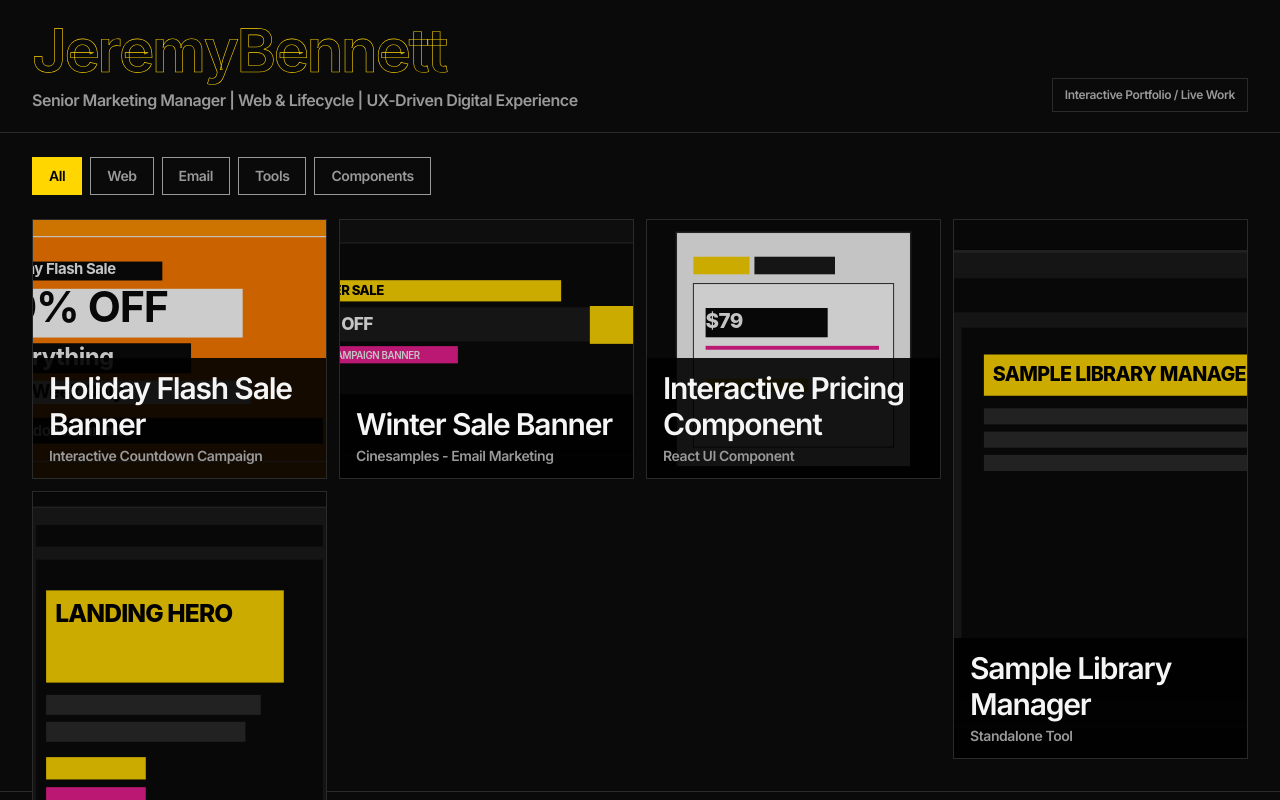
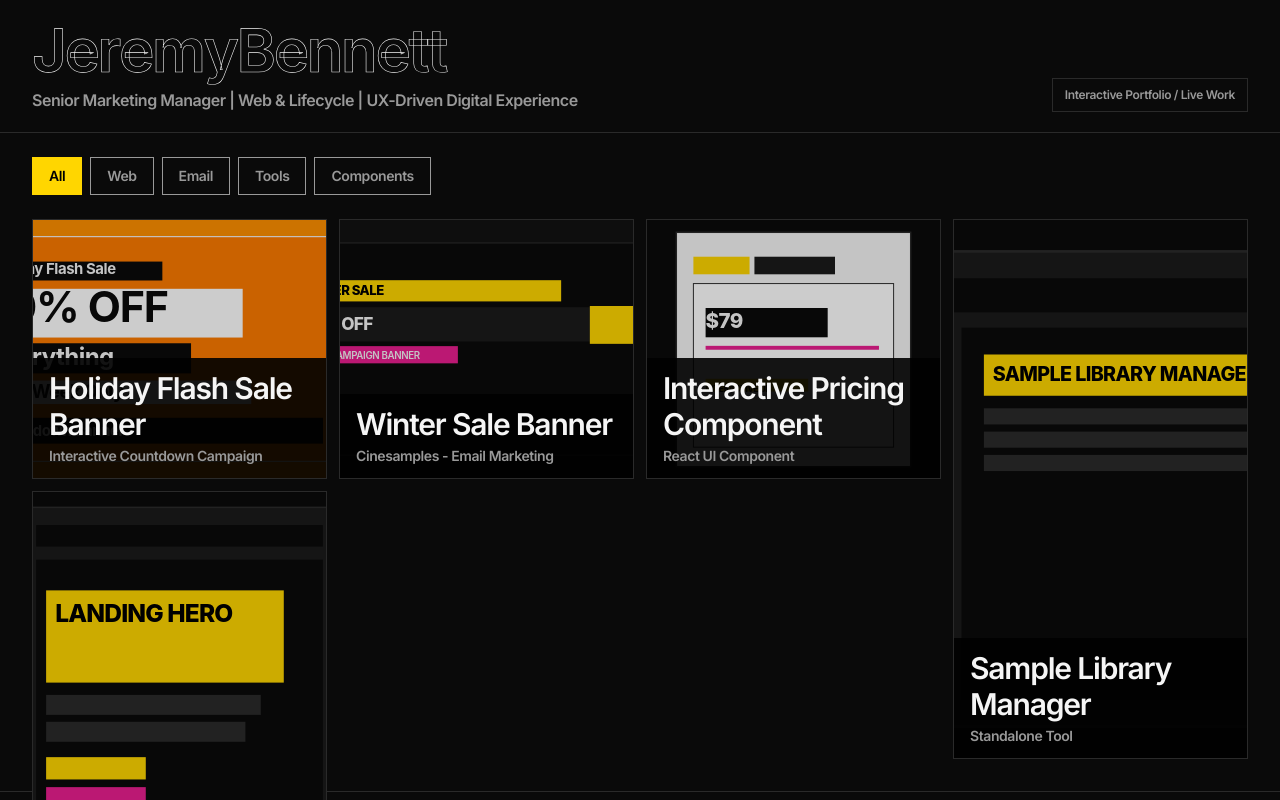
Before and after one commit to jeremylukebennett/jeremy-portfolio, a React (Vite) app: page / in a window 1280 px wide. Shown: the top 800 px of the page. Built offline with nearby package versions, Linux system fonts and the light colour scheme.

Commit message:
style: use white outline for header name

```diff
--- a/src/index.css
+++ b/src/index.css
@@ -44,8 +44,8 @@
 @layer utilities {
   .name-letter {
     color: transparent;
-    -webkit-text-stroke: 0.6px #ffd600;
-    text-stroke: 0.6px #ffd600;
+    -webkit-text-stroke: 0.6px #f5f5f5;
+    text-stroke: 0.6px #f5f5f5;
     transition:
       color 120ms ease-out,
       text-shadow 120ms ease-out,
```
